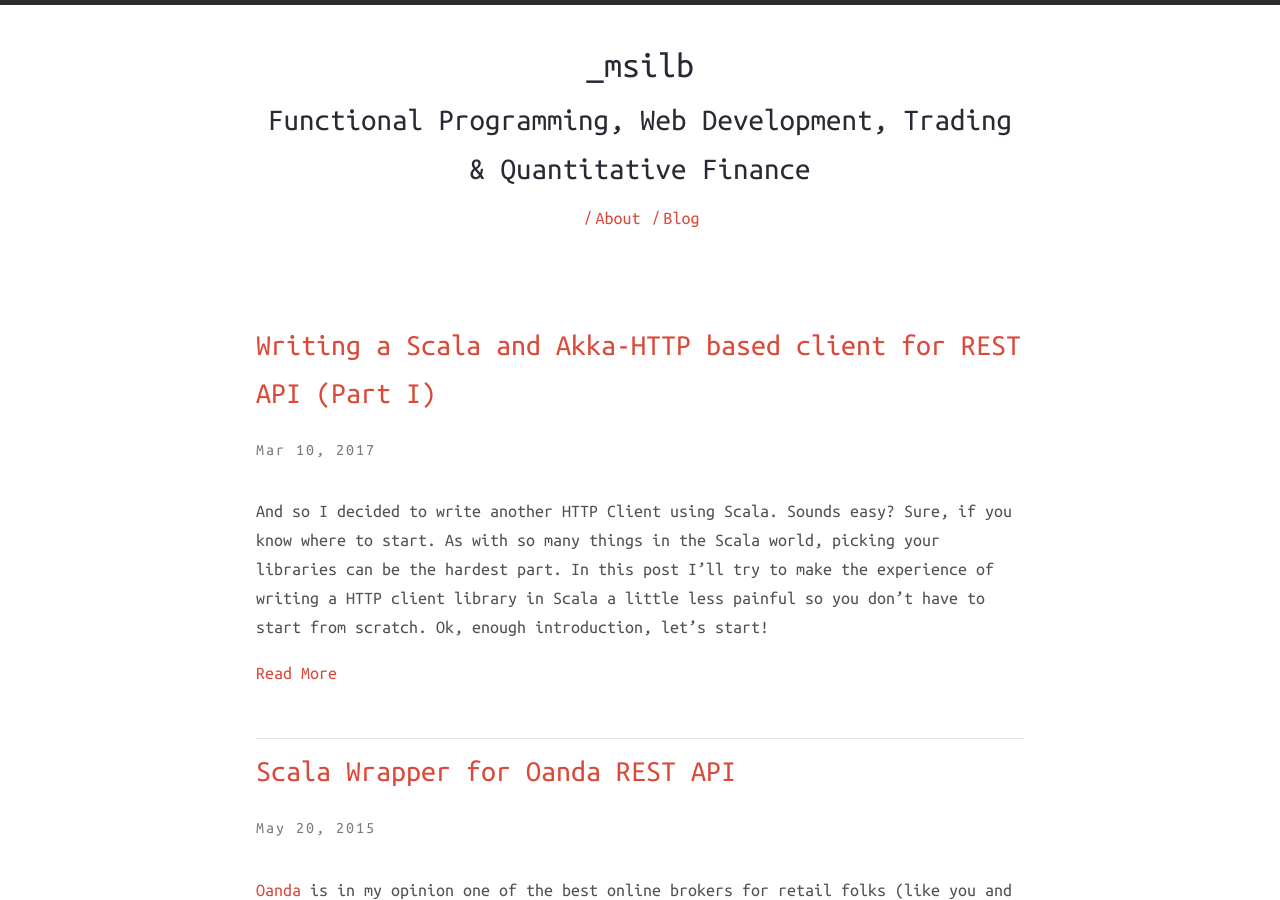
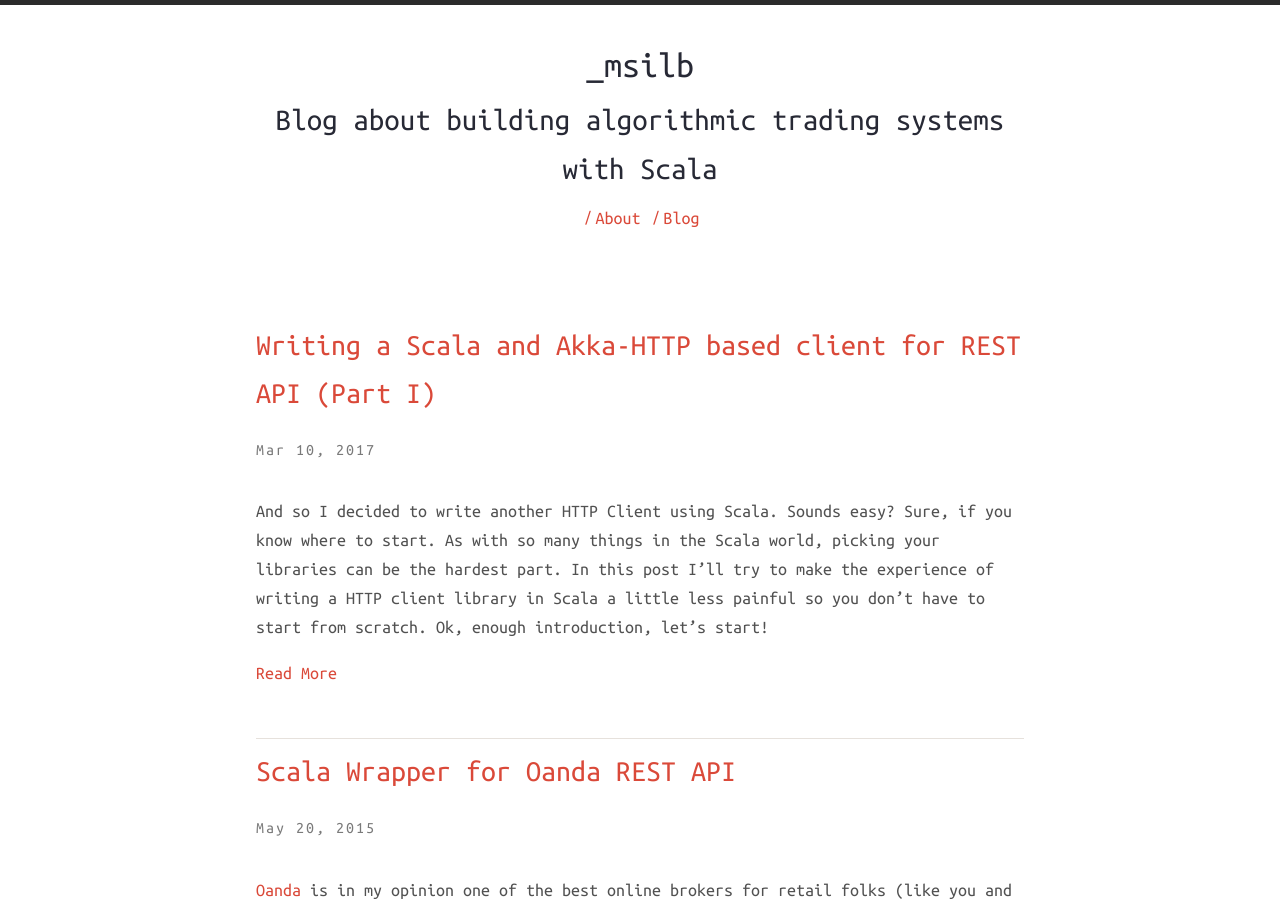
Before and after one commit to msilb/msilb.github.io, a Jekyll site: the page built from index.html, in a window 1280 px wide and 900 px high. Built offline with Jekyll 4.4.1, drawn with Linux system fonts in a browser that asks for light colours; nearby versions of some CDN libraries.

Commit message:
Update _config.yml

```diff
--- a/_config.yml
+++ b/_config.yml
@@ -13,12 +13,12 @@ url: http://msilb.com
 harmony:
   name: _msilb
   # Little description about your site
-  description: Functional Programming, Web Development, Trading & Quantitative Finance
+  description: Blog about building algorithmic trading systems with Scala
   # 'meta_description:' Write an awesome description for your new site here.
   # It will appear in your document head meta (for Google search results) and
   # in your feed.xml site description.
   meta_description: > #
-   Michael Silbermann's Blog on Functional Programming, Web Development, Trading & Quantitative Finance
+   Blog about building algorithmic trading systems with Scala
   basetheme: theme-base-01 # pre defined thmes are darken, blue-water, redish.
   author: # Author details
     name: Michael Silbermann
```
